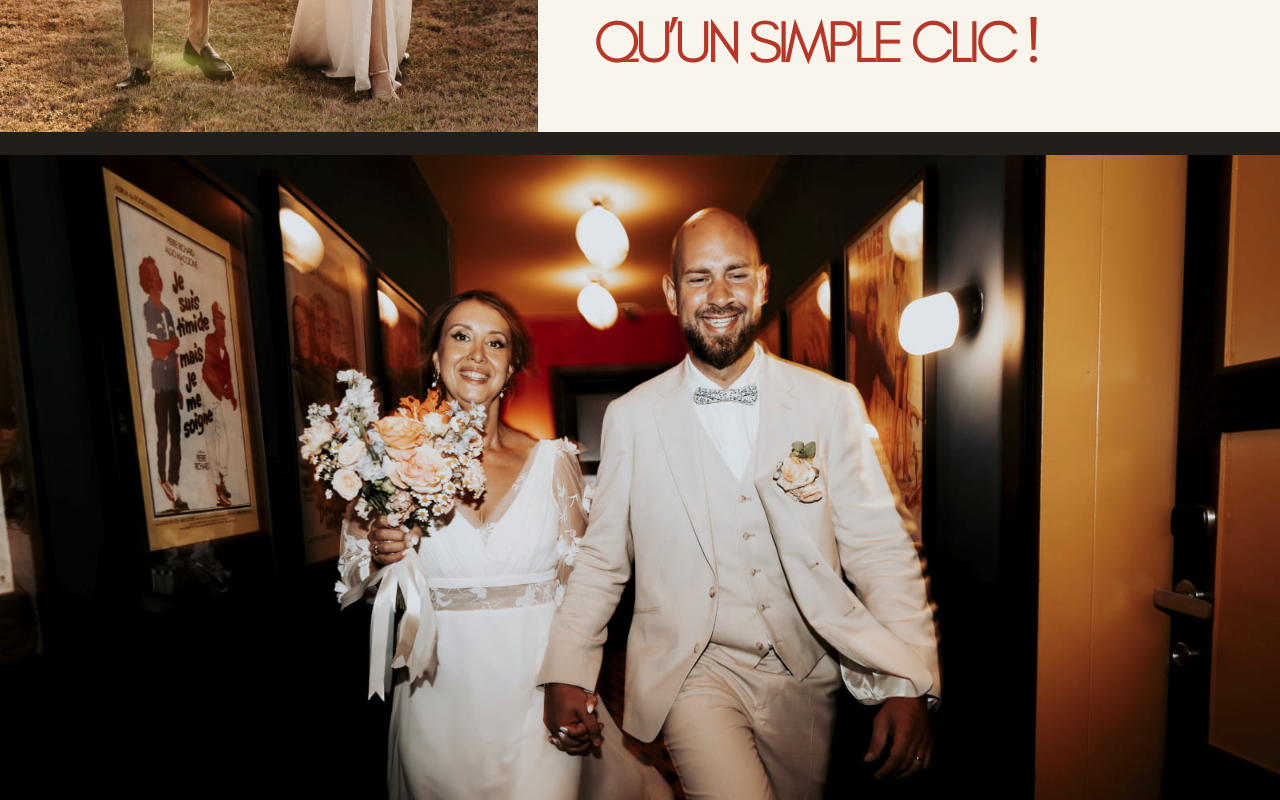
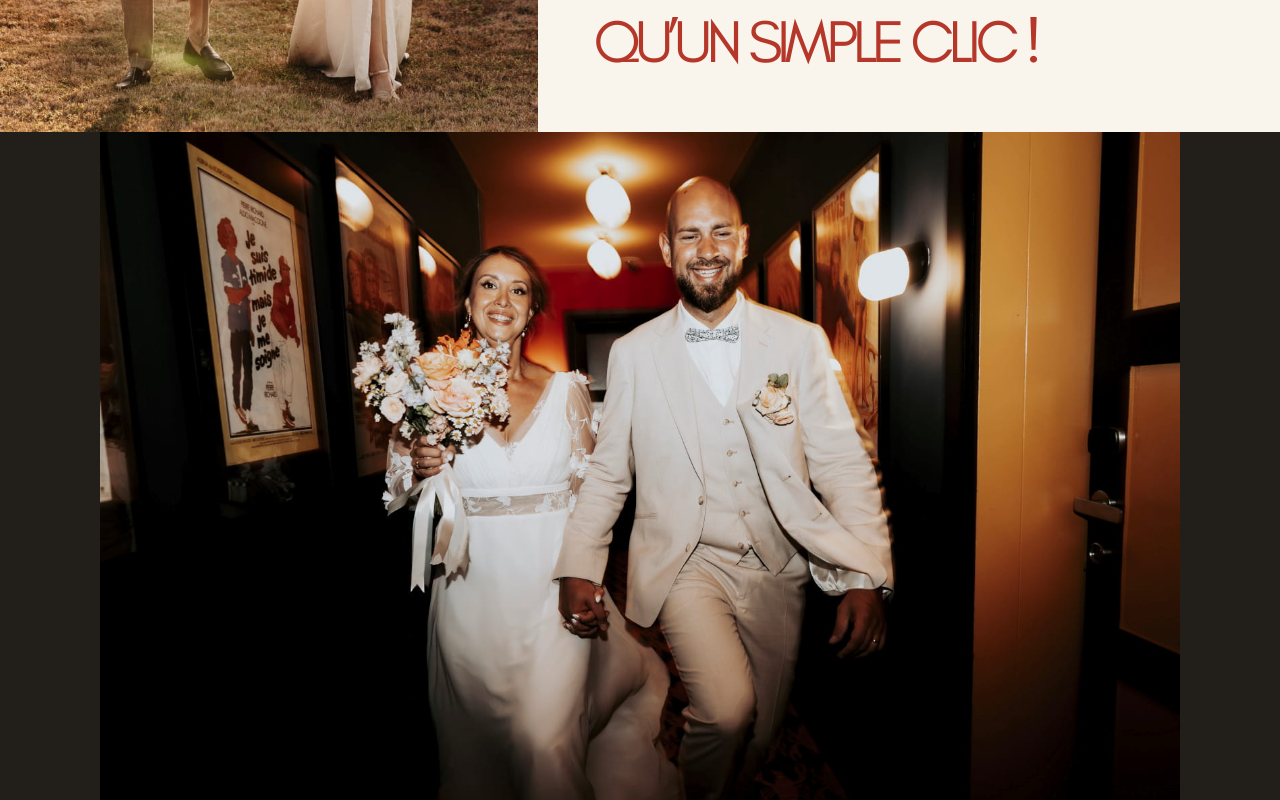
Before and after one commit to saslandeco-cmyk/tioto-photographe, a Next.js app: page / in a window 1280 px wide. Shown: the part 2820-3620 px from the top of the page. Built offline with nearby package versions, Linux system fonts and the light colour scheme.

Commit message:
Revert "Add min-height to PhotoBanner section"
This reverts commit d3e19316ef75376f7d6f0d5ef07c8bee01ac7082.

```diff
--- a/app/components/PhotoBanner.module.css
+++ b/app/components/PhotoBanner.module.css
@@ -4,7 +4,6 @@
   aspect-ratio: 16 / 9;
   overflow: hidden;
   background: var(--ink);
-  min-height: 900px;
 }
 
 .photo {
```
